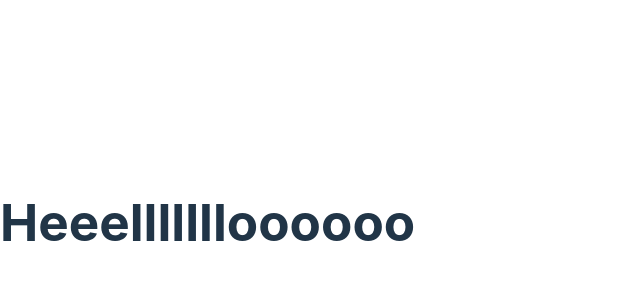
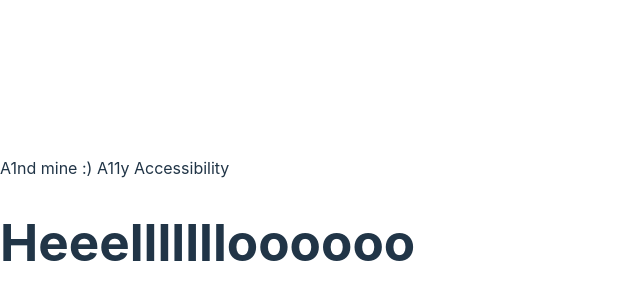
Before and after one commit to Flow-Fly/collaboration-102, a React (Vite) app: page / in a window 1280 px wide. Shown: the part 178-478 px from the top of the page, without its empty margins (0-640 px from the left). Built offline with nearby package versions, Linux system fonts and the light colour scheme.

Commit message:
A11Y is accessibility
And it just mean accessibility

```diff
--- a/src/App.jsx
+++ b/src/App.jsx
@@ -3,6 +3,7 @@
 function App() {
 	return (
 		<>
+			<p>A1nd mine :) A11y Accessibility</p>
 			<h1>Heeellllllloooooo</h1>
 		</>
 	)
```
